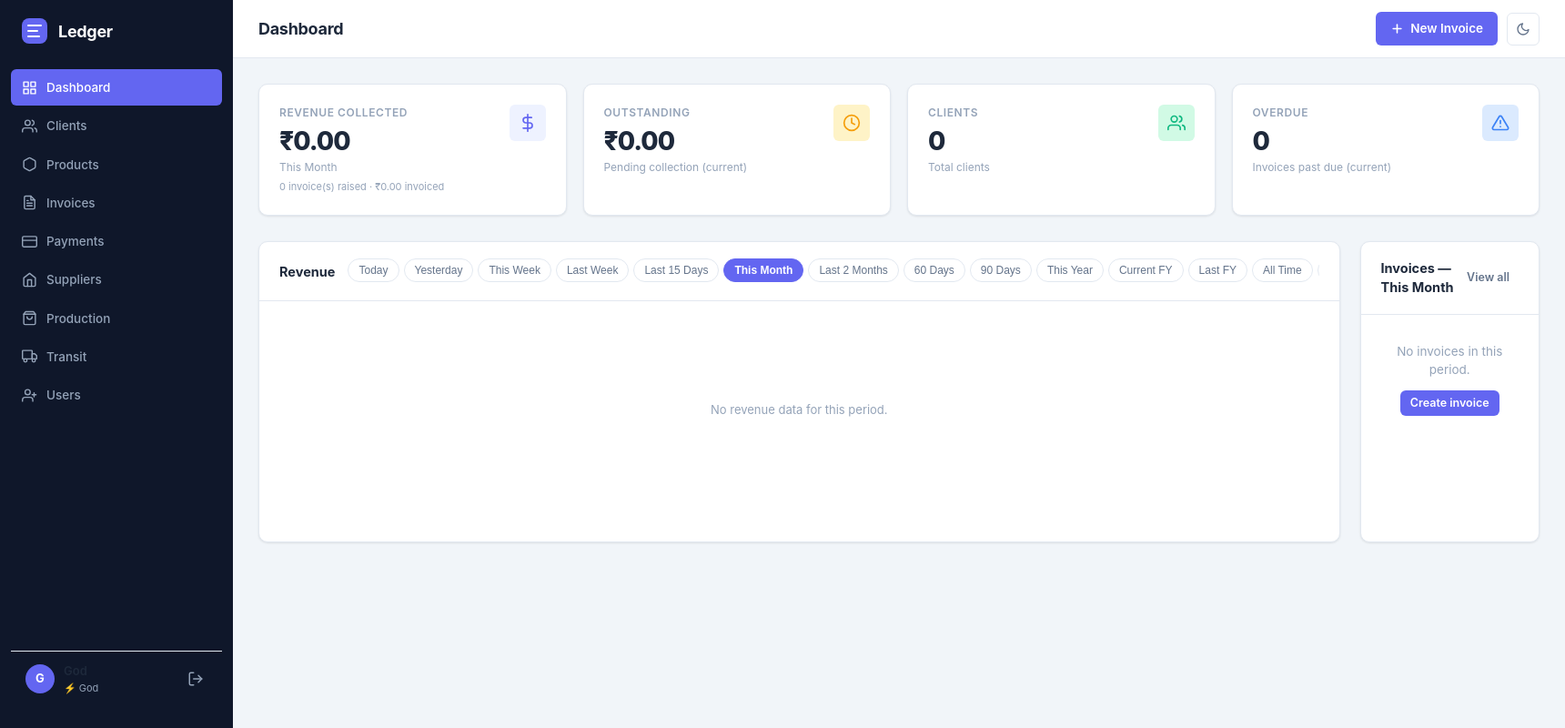
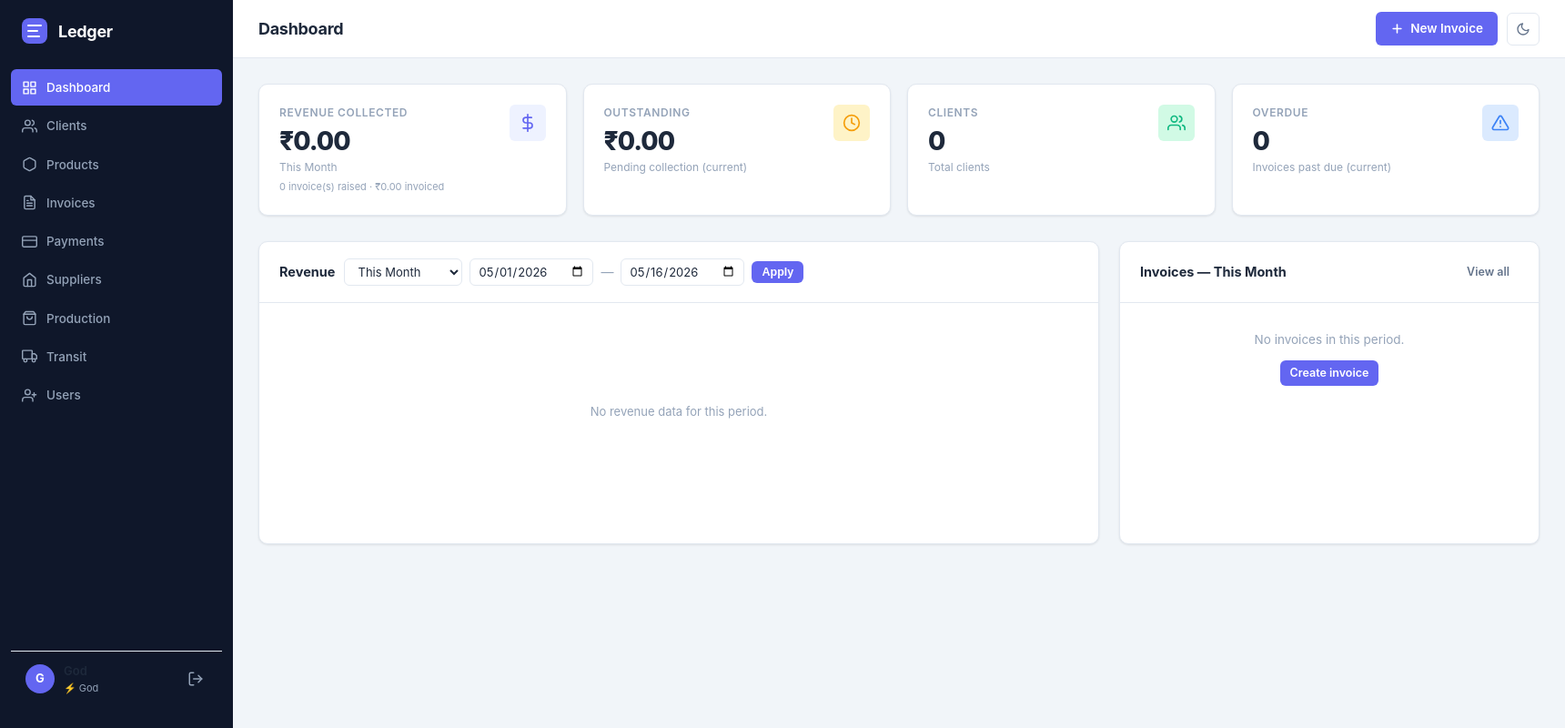
Before and after one commit to InFaNsO/Accountant, a Flask app: page / in a window 1720 px wide. Shown: the whole page at 91% size. Run offline with Flask 3, Linux system fonts and the light colour scheme; a user stored in the database is signed in; data that the repository does not hold is empty.

Commit message:
Replace period pills with dropdown + always-visible date pickers
- Dropdown (select) lists all 14 presets; selecting one auto-resolves
  dates client-side and submits immediately
- From/To date inputs are always visible so the user can see and
  pinpoint the exact date range at any time
- Manually editing a date switches the dropdown to Custom and waits
  for the Apply button click
- No more pill buttons or hidden inputs; select name=window submits
  directly with the form

Co-Authored-By: Claude Sonnet 4.6 <noreply@anthropic.com>

```diff
--- a/app/templates/dashboard.html
+++ b/app/templates/dashboard.html
@@ -97,13 +97,15 @@
 
   {% if show_chart %}
   <div class="card">
-    <!-- Revenue card header with inline period picker -->
-    <div class="card-header" style="align-items:flex-start;gap:14px;flex-wrap:wrap">
-      <span class="card-title" style="white-space:nowrap;padding-top:4px">Revenue</span>
-      <form id="dashWinForm" method="get" action="{{ url_for('dashboard.index') }}" style="flex:1;min-width:0">
-        <!-- Scrollable pill row -->
-        <div style="overflow-x:auto;padding-bottom:2px">
-          <div style="display:flex;gap:5px;min-width:max-content;align-items:center">
+    <!-- Revenue card header: dropdown + always-visible date range pickers -->
+    <div class="card-header" style="align-items:center;gap:10px;flex-wrap:wrap">
+      <span class="card-title" style="white-space:nowrap">Revenue</span>
+      <form id="dashWinForm" method="get" action="{{ url_for('dashboard.index') }}"
+            style="display:flex;gap:8px;align-items:center;flex-wrap:wrap;flex:1;min-width:0">
+        <select id="dashWinSel" name="window" onchange="dashWinSelect(this.value)"
+                style="width:auto;font-size:13px;padding:5px 10px;border:1px solid var(--border);
+                       border-radius:var(--radius-sm);background:var(--surface);
+                       color:var(--text-primary);cursor:pointer">
           {% for val, lbl in [
               ('today','Today'),('yesterday','Yesterday'),
               ('this_week','This Week'),('last_week','Last Week'),
@@ -111,29 +113,21 @@
               ('last_2_months','Last 2 Months'),('60_days','60 Days'),
               ('90_days','90 Days'),('this_year','This Year'),
               ('current_fy','Current FY'),('last_fy','Last FY'),
-                ('all','All Time'),('custom','Custom…')
+              ('all','All Time'),('custom','Custom')
           ] %}
-            <button type="button"
-                    class="dw-btn{% if window == val %} dw-active{% endif %}"
-                    data-w="{{ val }}"
-                    onclick="dashWinClick('{{ val }}')">{{ lbl }}</button>
+          <option value="{{ val }}"{% if window == val %} selected{% endif %}>{{ lbl }}</option>
           {% endfor %}
-            <input type="hidden" name="window" id="dashWinVal" value="{{ window }}">
-          </div>
-        </div>
-        <!-- Custom date pickers -->
-        <div id="dashCustomRange"
-             style="display:{% if window == 'custom' %}flex{% else %}none{% endif %};
-                    margin-top:8px;gap:8px;align-items:center;flex-wrap:wrap">
-          <input type="date" name="from" id="dashFrom" value="{{ custom_from }}"
-                 style="width:auto;font-size:12px;padding:4px 8px;border:1px solid var(--border);
+        </select>
+        <input type="date" name="from" id="dashFrom" value="{{ date_from }}"
+               onchange="dashDateChange()"
+               style="width:auto;font-size:13px;padding:5px 8px;border:1px solid var(--border);
                       border-radius:var(--radius-sm);background:var(--surface);color:var(--text-primary)">
-          <span style="color:var(--text-muted)">—</span>
-          <input type="date" name="to" id="dashTo" value="{{ custom_to }}"
-                 style="width:auto;font-size:12px;padding:4px 8px;border:1px solid var(--border);
+        <span style="color:var(--text-muted);flex-shrink:0">—</span>
+        <input type="date" name="to" id="dashTo" value="{{ date_to }}"
+               onchange="dashDateChange()"
+               style="width:auto;font-size:13px;padding:5px 8px;border:1px solid var(--border);
                       border-radius:var(--radius-sm);background:var(--surface);color:var(--text-primary)">
         <button type="submit" class="btn btn-primary btn-sm">Apply</button>
-        </div>
       </form>
     </div>
     <div class="card-body">
@@ -334,39 +328,47 @@
 {% endblock %}
 
 {% block scripts %}
-<style>
-.dw-btn {
-  background: transparent;
-  border: 1px solid var(--border);
-  border-radius: 20px;
-  padding: 3px 11px;
-  font-size: 12px;
-  font-weight: 500;
-  color: var(--text-secondary);
-  cursor: pointer;
-  white-space: nowrap;
-  transition: background .15s, color .15s, border-color .15s;
-  line-height: 1.5;
-  flex-shrink: 0;
+<!-- Period-picker: compute resolved dates for each preset, auto-submit on dropdown change -->
+<script>
+function _winDates(w) {
+  const t = new Date(); t.setHours(0,0,0,0);
+  const fmt = d => d.toISOString().slice(0,10);
+  const add = (d,n) => { const r=new Date(d); r.setDate(r.getDate()+n); return r; };
+  const dow = t.getDay()===0 ? 6 : t.getDay()-1;  // Mon=0
+  const y=t.getFullYear(), mo=t.getMonth();        // mo: 0-based
+  const cfy  = mo>=3 ? `${y}-04-01`   : `${y-1}-04-01`;
+  const lfyS = mo>=3 ? `${y-1}-04-01` : `${y-2}-04-01`;
+  const lfyE = mo>=3 ? `${y}-03-31`   : `${y-1}-03-31`;
+  switch(w) {
+    case 'all':           return ['',''];
+    case 'today':         return [fmt(t),fmt(t)];
+    case 'yesterday':     { const d=add(t,-1); return [fmt(d),fmt(d)]; }
+    case 'this_week':     return [fmt(add(t,-dow)),fmt(t)];
+    case 'last_week':     return [fmt(add(t,-dow-7)),fmt(add(t,-dow-1))];
+    case 'last_15':       return [fmt(add(t,-14)),fmt(t)];
+    case 'this_month':    return [fmt(new Date(y,mo,1)),fmt(t)];
+    case 'last_2_months': return [fmt(add(t,-60)),fmt(t)];
+    case '60_days':       return [fmt(add(t,-59)),fmt(t)];
+    case '90_days':       return [fmt(add(t,-89)),fmt(t)];
+    case 'this_year':     return [`${y}-01-01`,fmt(t)];
+    case 'current_fy':    return [cfy,fmt(t)];
+    case 'last_fy':       return [lfyS,lfyE];
+    default:              return ['',''];
   }
-.dw-btn:hover { background: var(--bg); color: var(--text-primary); border-color: var(--accent); }
-.dw-btn.dw-active { background: var(--accent); color: #fff; border-color: var(--accent); font-weight: 600; }
-</style>
+}
 
-<!-- Pill-button handler — updates hidden input, toggles active, auto-submits for presets -->
-<script>
-function dashWinClick(w) {
-  document.getElementById('dashWinVal').value = w;
-  document.querySelectorAll('.dw-btn').forEach(b =>
-    b.classList.toggle('dw-active', b.dataset.w === w)
-  );
-  const customWrap = document.getElementById('dashCustomRange');
-  if (w === 'custom') {
-    customWrap.style.display = 'flex';
-  } else {
-    customWrap.style.display = 'none';
+// Called when the dropdown changes
+function dashWinSelect(w) {
+  if (w === 'custom') return;          // user will set dates manually, then click Apply
+  const [df, dt] = _winDates(w);
+  document.getElementById('dashFrom').value = df;
+  document.getElementById('dashTo').value   = dt;
   document.getElementById('dashWinForm').submit();
 }
+
+// Called when either date input is changed manually → switch dropdown to Custom
+function dashDateChange() {
+  document.getElementById('dashWinSel').value = 'custom';
 }
 </script>
 
```
Lines whose indentation alone changed are shown as unchanged.
